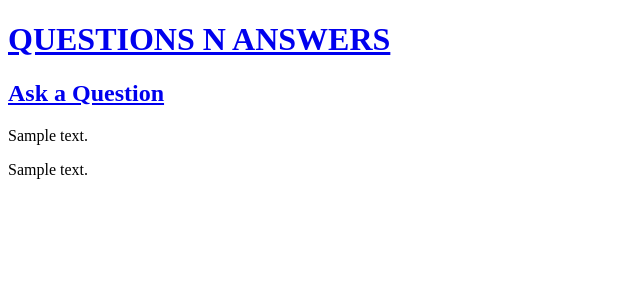
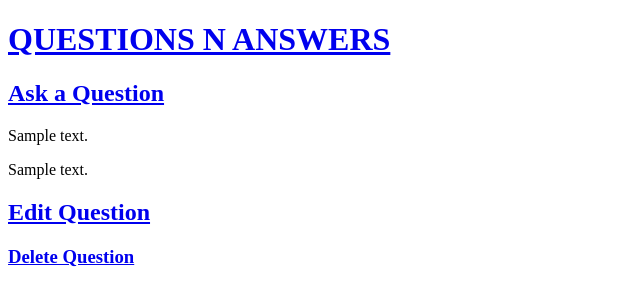
Before and after one commit to syedshams316/QNA, a Django app: page /1/ in a window 1280 px wide. Shown: the top 306 px of the page, without its empty margins (0-640 px from the left). Run offline with Django 3.2, Linux system fonts and the light colour scheme; tables that the repository leaves empty hold one stand-in row (values such as "Sample post").

Commit message:
Add CURD funtionality to questions

```diff
--- a/QNA/templates/qna/all_answers.html
+++ b/QNA/templates/qna/all_answers.html
@@ -5,4 +5,6 @@
 {% for answer in answers %}
 <P>{{ answer.text }}</P>
 {% endfor %}
+<h2><a href="{% url 'edit_question' pk=question.pk% }">Edit Question</a> </h2>
+<h3><a href="{% url 'delete_question' pk=question.pk %}">Delete Question</a> </h3>
 {% endblock %}
--- a/QNA/urls.py
+++ b/QNA/urls.py
@@ -3,7 +3,9 @@ from . import views
 
 
 urlpatterns = [
-    path('', views.question_list, name='question_list'),
+    path('', views.index, name='index'),
     path('<int:pk>/', views.all_answers, name='all_answers'),
     path('new/', views.create_question, name='new_question'),
+    path('edit/<int:pk>/', views.edit_question, name='edit_question'),
+    path('delete/<int:pk>/', views.delete_question, name='delete_question'),
 ]
--- a/QNA/views.py
+++ b/QNA/views.py
@@ -5,18 +5,12 @@ from .forms import QuestionForm
 # Create your views here.
 
 
-def question_list(request):
+def index(request):
     questions = Question.objects.order_by('created')
     return render(request, 'qna/question_list.html', {'questions': questions})
 
 
-def all_answers(request, pk):
-    question = get_object_or_404(Question, pk=pk)
-    answers = question.answers.all().order_by('created')
-    return render(request, 'qna/all_answers.html',
-                  {'question': question, 'answers': answers})
-
-
+# CRUD of question
 def create_question(request):
     if request.method == 'POST':
         form = QuestionForm(request.POST)
@@ -28,3 +22,30 @@ def create_question(request):
     else:
         form = QuestionForm()
     return render(request, 'qna/new_question.html', {'form': form})
+
+
+def all_answers(request, pk):
+    question = get_object_or_404(Question, pk=pk)
+    answers = question.answers.all().order_by('created')
+    return render(request, 'qna/all_answers.html',
+                  {'question': question, 'answers': answers})
+
+
+def edit_question(request, pk):
+    question = get_object_or_404(Question, pk=pk)
+    if request.method == 'POST':
+        form = QuestionForm(request.POST, instance=question)
+        if form.is_valid():
+            question = form.save(commit=False)
+            question.author = request.user
+            question.save()
+            return redirect('question_list')
+    else:
+        form = QuestionForm(instance=question)
+    return render(request, 'qna/edit_question.html', {'form': form})
+
+
+def delete_question(request, pk):
+    question = get_object_or_404(Question, pk=pk)
+    question.delete()
+    return redirect('question_list')
```
Also changed, not shown: QNA/templates/qna/edit_question.html (added, +10 -0 lines).
